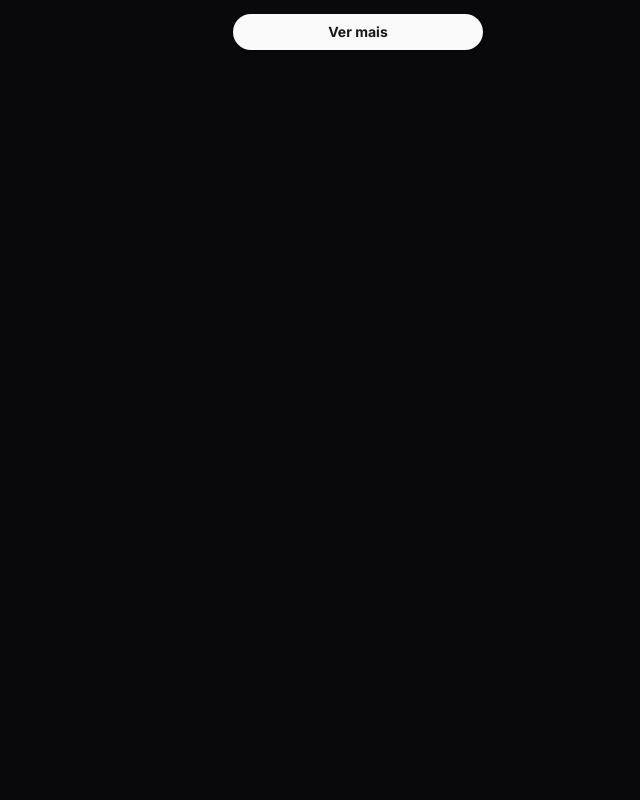
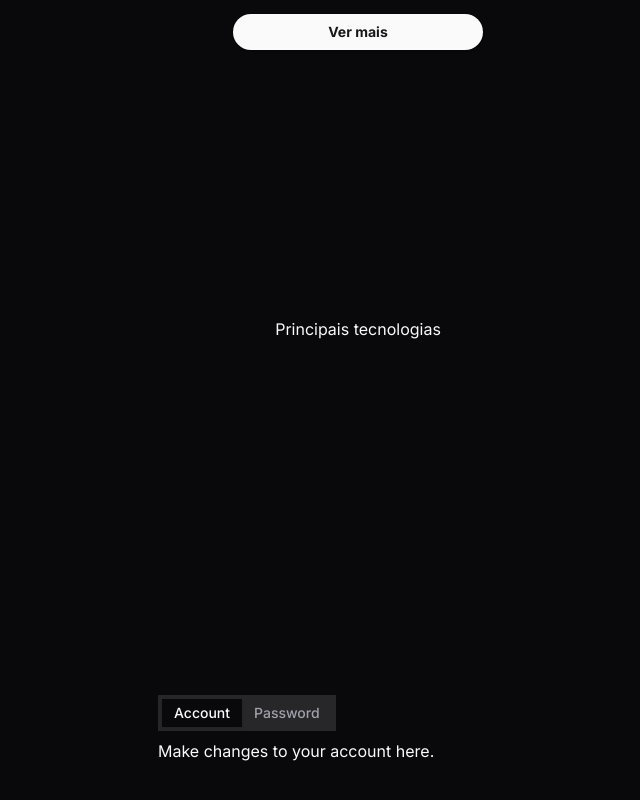
Before and after one commit to YagoYJ/portfolio, a Next.js app: page / in a window 1280 px wide. Shown: the part 660-1460 px from the top of the page, without its empty margins (282-922 px from the left). Before the commit the page ends 800 px from the top, so only its background shows below. Built offline with nearby package versions, Linux system fonts and the light colour scheme.

Commit message:
feat: Create Skills section

```diff
--- a/package.json
+++ b/package.json
@@ -11,6 +11,7 @@
   "dependencies": {
     "@radix-ui/react-icons": "^1.3.0",
     "@radix-ui/react-slot": "^1.0.2",
+    "@radix-ui/react-tabs": "^1.0.4",
     "class-variance-authority": "^0.7.0",
     "clsx": "^2.0.0",
     "lucide-react": "^0.290.0",
--- a/src/app/page.tsx
+++ b/src/app/page.tsx
@@ -1,9 +1,12 @@
 import { Hero } from '@/components/Hero'
+import { Skills } from '@/components/Skills'
 
 export default function Home () {
   return (
     <>
       <Hero />
+
+      <Skills />
     </>
   )
 }
--- /dev/null
+++ b/src/components/Skills.tsx
@@ -0,0 +1,18 @@
+import { Tabs, TabsList, TabsTrigger, TabsContent } from './ui/Tabs'
+
+export function Skills () {
+  return (
+        <section className='w-full h-screen flex flex-col items-center justify-around'>
+            <h1>Principais tecnologias</h1>
+
+            <Tabs defaultValue="account" className="w-[400px]">
+            <TabsList>
+                <TabsTrigger value="account">Account</TabsTrigger>
+                <TabsTrigger value="password">Password</TabsTrigger>
+            </TabsList>
+            <TabsContent value="account">Make changes to your account here.</TabsContent>
+            <TabsContent value="password">Change your password here.</TabsContent>
+            </Tabs>
+        </section>
+  )
+}
--- /dev/null
+++ b/src/components/ui/Tabs.tsx
@@ -0,0 +1,55 @@
+'use client'
+
+import * as React from 'react'
+import * as TabsPrimitive from '@radix-ui/react-tabs'
+
+import { cn } from '@/lib/utils'
+
+const Tabs = TabsPrimitive.Root
+
+const TabsList = React.forwardRef<
+React.ElementRef<typeof TabsPrimitive.List>,
+React.ComponentPropsWithoutRef<typeof TabsPrimitive.List>
+>(({ className, ...props }, ref) => (
+  <TabsPrimitive.List
+    ref={ref}
+    className={cn(
+      'inline-flex h-9 items-center justify-center rounded-lg bg-muted p-1 text-muted-foreground',
+      className
+    )}
+    {...props}
+  />
+))
+TabsList.displayName = TabsPrimitive.List.displayName
+
+const TabsTrigger = React.forwardRef<
+React.ElementRef<typeof TabsPrimitive.Trigger>,
+React.ComponentPropsWithoutRef<typeof TabsPrimitive.Trigger>
+>(({ className, ...props }, ref) => (
+  <TabsPrimitive.Trigger
+    ref={ref}
+    className={cn(
+      'inline-flex items-center justify-center whitespace-nowrap rounded-md px-3 py-1 text-sm font-medium ring-offset-background transition-all focus-visible:outline-none focus-visible:ring-2 focus-visible:ring-ring focus-visible:ring-offset-2 disabled:pointer-events-none disabled:opacity-50 data-[state=active]:bg-background data-[state=active]:text-foreground data-[state=active]:shadow',
+      className
+    )}
+    {...props}
+  />
+))
+TabsTrigger.displayName = TabsPrimitive.Trigger.displayName
+
+const TabsContent = React.forwardRef<
+React.ElementRef<typeof TabsPrimitive.Content>,
+React.ComponentPropsWithoutRef<typeof TabsPrimitive.Content>
+>(({ className, ...props }, ref) => (
+  <TabsPrimitive.Content
+    ref={ref}
+    className={cn(
+      'mt-2 ring-offset-background focus-visible:outline-none focus-visible:ring-2 focus-visible:ring-ring focus-visible:ring-offset-2',
+      className
+    )}
+    {...props}
+  />
+))
+TabsContent.displayName = TabsPrimitive.Content.displayName
+
+export { Tabs, TabsList, TabsTrigger, TabsContent }
```
Also changed, not shown: 1 other file (tests, documents, lock files or other folders).
